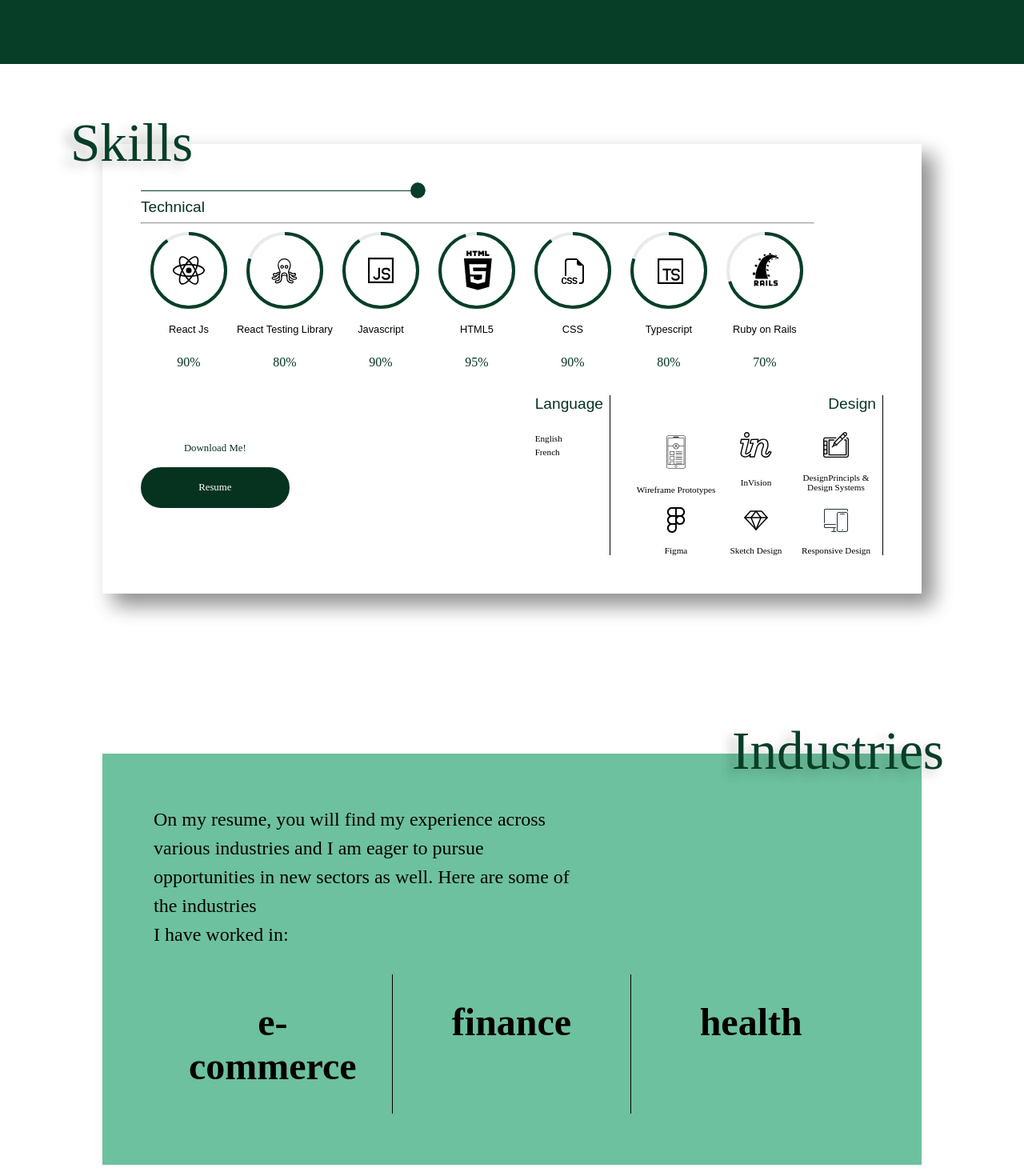
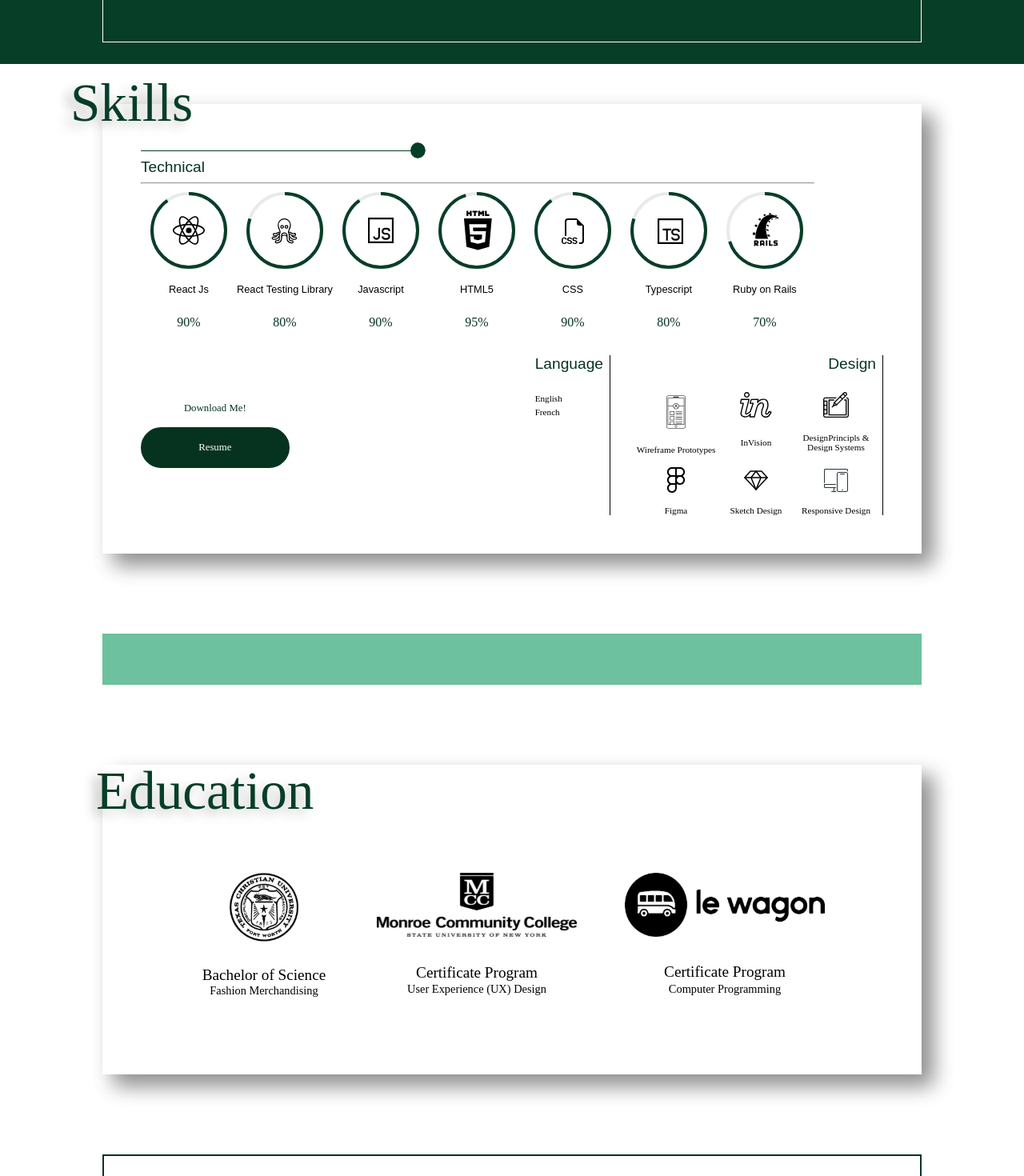
Before and after one commit to Clem04/portfolio-frontend-dev, a React (Create React App) app: page / in a window 1280 px wide. Shown: the part 720-2190 px from the top of the page at 80% size. Built offline with nearby package versions, Linux system fonts and the light colour scheme.

Commit message:
Fixed mobile view section width issues except industries section

```diff
--- a/src/components/ContactSection/ContactSection.tsx
+++ b/src/components/ContactSection/ContactSection.tsx
@@ -29,13 +29,13 @@ function ContactSection({ theme, dataTestId, sectionRef, isVisible }: ContactPro
     <Section
       ref={sectionRef}
       dataTestId={dataTestId}
-      backgroundColor={theme.colors.white}
-      margin="0 0 100px 0"
+      margin="50px 0 100px 0"
     >
       <InnerSection
         border='2px solid #063320'
         padding={{
-          desktop: "32px"
+          desktop: "32px",
+          mobile: "24px"
         }}
       >
         <Content>
--- a/src/components/EducationSection/EducationSection.tsx
+++ b/src/components/EducationSection/EducationSection.tsx
@@ -28,10 +28,13 @@ function EducationSection({ theme, dataTestId, sectionRef, isVisible }: Educatio
     <Section
       ref={sectionRef}
       dataTestId={dataTestId}
-      backgroundColor={theme.colors.white}
-      margin="100px 0"
+      margin="50px 0"
     >
       <InnerSection
+        padding={{
+          desktop: "32px",
+          mobile: "24px"
+        }}
         shadow="13px 15px 24px rgba(0, 0, 0, 0.25), 15px 13px 24px rgba(0, 0, 0, 0.25)"
       >
         <Content>
--- a/src/components/HeaderSection/HeaderSection.tsx
+++ b/src/components/HeaderSection/HeaderSection.tsx
@@ -54,11 +54,14 @@ export const HeaderSection = forwardRef<HTMLDivElement, HeaderSectionProps>(
       <Section
         ref={sectionRef}
         dataTestId={dataTestId}
-        backgroundColor={theme.colors.primary}
         {...rest}
         height="100vh"
       >
         <InnerSection
+          height={{
+            desktop: "80vh",
+            mobile: "80vh"
+          }}
           padding={{
             desktop: "80px 80px 24px 80px",
             mobile: "24px"
--- a/src/components/IndustriesSection/IndustriesSection.style.ts
+++ b/src/components/IndustriesSection/IndustriesSection.style.ts
@@ -11,11 +11,7 @@ export const Content = styled.div`
   display: flex;
   flex-wrap: wrap;
   position: relative;
-  padding: 64px;
   align-content: space-between;
-  @media (max-width: 414px) {
-    padding: 48px;
-  }
 `
 export const SectionDescription = styled.p`
   width: 60%;
--- a/src/components/IndustriesSection/IndustriesSection.tsx
+++ b/src/components/IndustriesSection/IndustriesSection.tsx
@@ -1,13 +1,13 @@
 import { HTMLAttributes, RefObject } from "react"
 import Section from '../Sections/Section/Section'
 import { InnerSection } from '../Sections/InnerSection/InnerSection'
-import SectionName from "../Texts/SectionName"
-import {
-  Content,
-  SectionDescription,
-  SectionIndustries,
-  Industry,
-} from './IndustriesSection.style'
+// import SectionName from "../Texts/SectionName"
+// import {
+//   Content,
+//   SectionDescription,
+//   SectionIndustries,
+//   Industry,
+// } from './IndustriesSection.style'
 
 interface Theme {
   colors: {
@@ -28,13 +28,16 @@ function IndustriesSection({ theme, dataTestId, sectionRef, isVisible }: Industr
     <Section
       ref={sectionRef}
       dataTestId={dataTestId}
-      backgroundColor={theme.colors.white}
-      margin="100px 0"
+      margin="50px 0"
     >
       <InnerSection
+        padding={{
+          desktop: "32px",
+          mobile: "24px"
+        }}
         backgroundColor="#6DC19E"
       >
-        <Content>
+        {/* <Content>
           <SectionName label="Industries" textAlign="right" Top="-42px" Right="-28px" />
           <SectionDescription>
             On my resume,
@@ -49,7 +52,7 @@ function IndustriesSection({ theme, dataTestId, sectionRef, isVisible }: Industr
             <Industry borderRight="1px solid black" borderBottom="1px solid black">finance</Industry>
             <Industry>health</Industry>
           </SectionIndustries>
-        </Content>
+        </Content> */}
       </InnerSection>
     </Section>
   )
--- a/src/components/Sections/Section/Section.tsx
+++ b/src/components/Sections/Section/Section.tsx
@@ -2,10 +2,8 @@ import { ReactNode, HTMLAttributes, forwardRef } from "react";
 import styled from "styled-components";
 
 interface SectionProps extends HTMLAttributes<HTMLDivElement> {
-  backgroundColor: string;
   margin?: string;
   dataTestId?: string;
-  shadow?: boolean;
   height?: string;
   children: ReactNode;
 }
@@ -14,24 +12,17 @@ const SectionContainer = styled.div<SectionProps>`
   width: 100%;
   height: ${(props) => props.height || "auto"};
   margin: ${(props) => props.margin};
-  background-color: ${(props) => props.backgroundColor};
-  box-shadow: ${(props) =>
-    props.shadow
-      ? "13px 15px 24px rgba(0, 0, 0, 0.25), 15px 13px 24px rgba(0, 0, 0, 0.25)"
-      : "none"};
   display: flex;
   justify-content: center;
   align-items: center;
 `;
 
 const Section = forwardRef<HTMLDivElement, SectionProps>(
-  ({ backgroundColor, margin, shadow, children, height, dataTestId, ...rest }, ref) => {
+  ({ margin, children, height, dataTestId, ...rest }, ref) => {
     return (
       <SectionContainer
         ref={ref}
         data-testid={dataTestId}
-        backgroundColor={backgroundColor}
-        shadow={shadow}
         {...rest}
         margin={margin}
         height={height}
--- a/src/components/SkillsSection/SkillsSection.tsx
+++ b/src/components/SkillsSection/SkillsSection.tsx
@@ -59,14 +59,14 @@ function SkillsSection({ theme, dataTestId, sectionRef, isVisible }: SkillsProps
     <Section
       ref={sectionRef}
       dataTestId={dataTestId}
-      backgroundColor={theme.colors.white}
-      margin="100px 0"
+      margin="50px 0"
     >
       <InnerSection
         padding={{
           desktop: "48px",
-          mobile: "16px"
+          mobile: "24px"
         }}
+        backgroundColor={theme.colors.white}
         shadow="13px 15px 24px rgba(0, 0, 0, 0.25), 15px 13px 24px rgba(0, 0, 0, 0.25)"
       >
         <Content>
```
Also changed, not shown: 1 other file (tests, documents, lock files or other folders).
